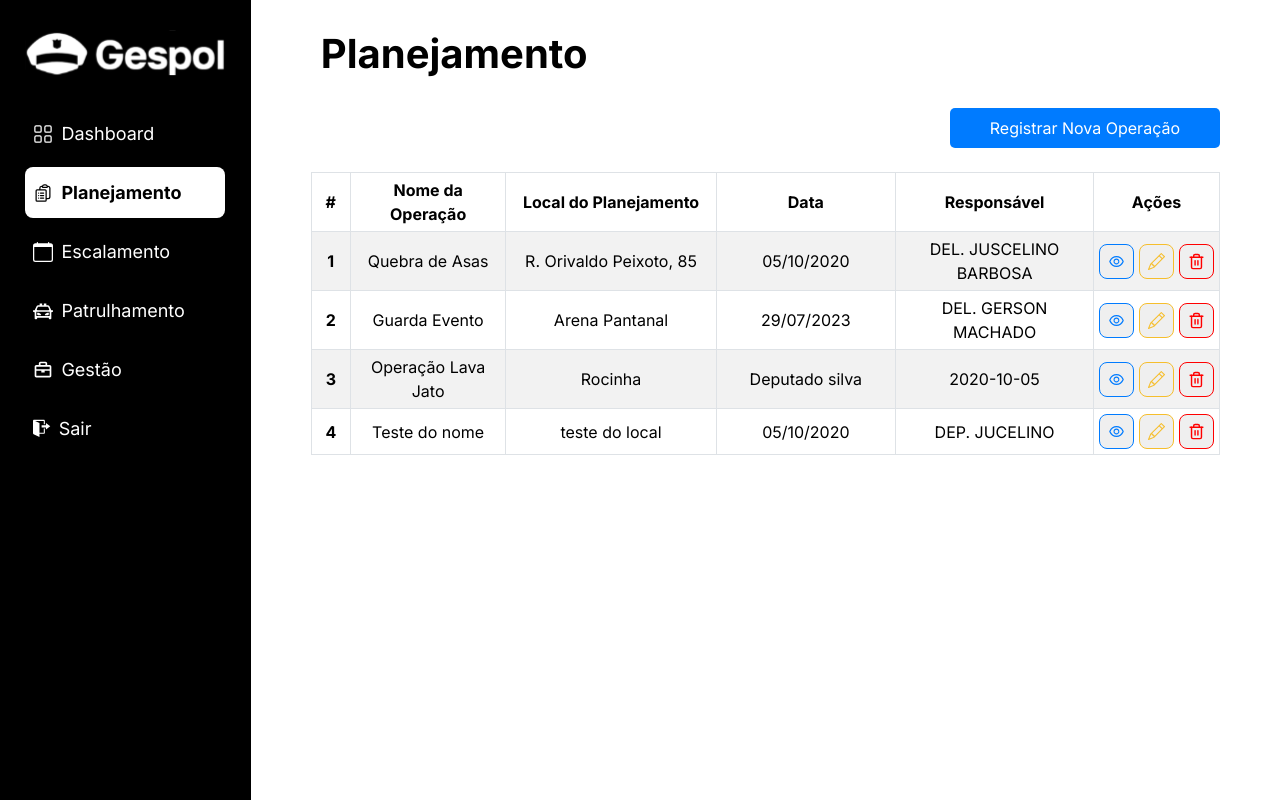
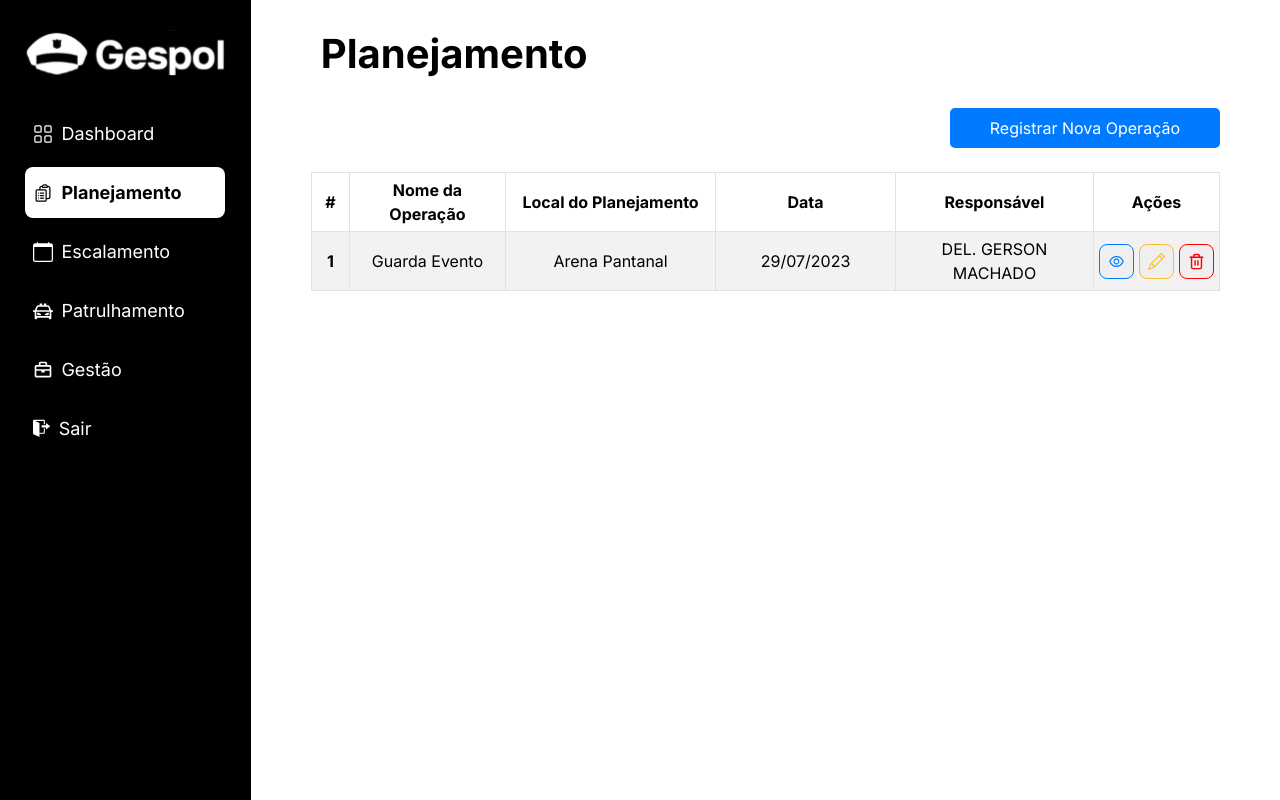
Before and after one commit to xbozo/gespol-system, a React (Vite) app: page /plannings in a window 1280 px wide. Built offline with nearby package versions, Linux system fonts and the light colour scheme; data requests are answered from the project's data file.

Commit message:
fix: fixed something wrong

```diff
--- a/db.json
+++ b/db.json
@@ -1,32 +1,11 @@
 {
   "plannings": [
-    {
-      "title": "Quebra de Asas",
-      "location": "R. Orivaldo Peixoto, 85",
-      "date": "2020-10-05",
-      "responsible": "DEL. Juscelino Barbosa",
-      "id": "6fa79b60-3c7a-4678-9939-fadea78ce286"
-    },
     {
       "title": "Guarda Evento",
       "location": "Arena Pantanal",
       "date": "2023-07-29",
       "responsible": "DEL. Gerson Machado",
       "id": "70b79c17-6a8a-4fae-a558-1eff0f990587"
-    },
-    {
-      "title": "Operação Lava Jato",
-      "location": "Rocinha",
-      "date": "Deputado silva",
-      "responsible": "2020-10-05",
-      "id": "0233fd24-0397-4436-8f13-574ed81ec0e2"
-    },
-    {
-      "title": "Teste do nome",
-      "location": "teste do local",
-      "date": "2020-10-05",
-      "responsible": "dep. jucelino",
-      "id": "f4e91ff1-88dd-4384-b172-5393df3daf57"
     }
   ]
 }
--- a/src/pages/Planning/Plannings/index.tsx
+++ b/src/pages/Planning/Plannings/index.tsx
@@ -23,7 +23,7 @@ export function Plannings() {
                 payload: response.data,
             });
         });
-    }, []);
+    }, [plannings]);
 
     function handleDeletePlanning(id: string) {
         api.delete(`/plannings/${id}`).then(() => {
@@ -42,12 +42,15 @@ export function Plannings() {
 
             <C.Content>
                 <Title title={"Planejamento"} />
+                <div className="new-operation-btn">
                     <Link
                         to="/plannings/newoperation"
                         className="new-operation-btn"
                     >
                         <button>Registrar Nova Operação</button>
                     </Link>
+                </div>
+
                 <C.PlanningsTable striped bordered hover>
                     <thead>
                         <tr>
```
Also changed, not shown: 1 other file (tests, documents, lock files or other folders). Lines whose indentation alone changed are shown as unchanged.
